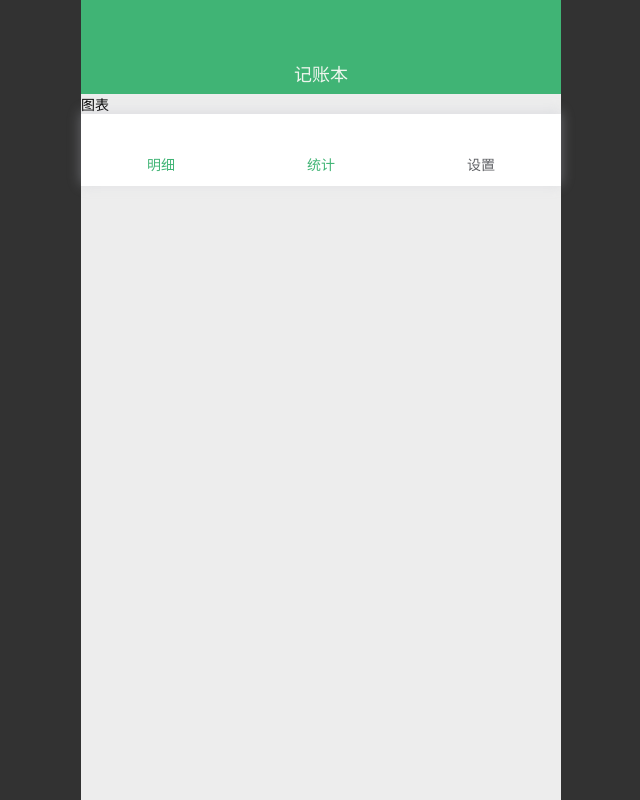
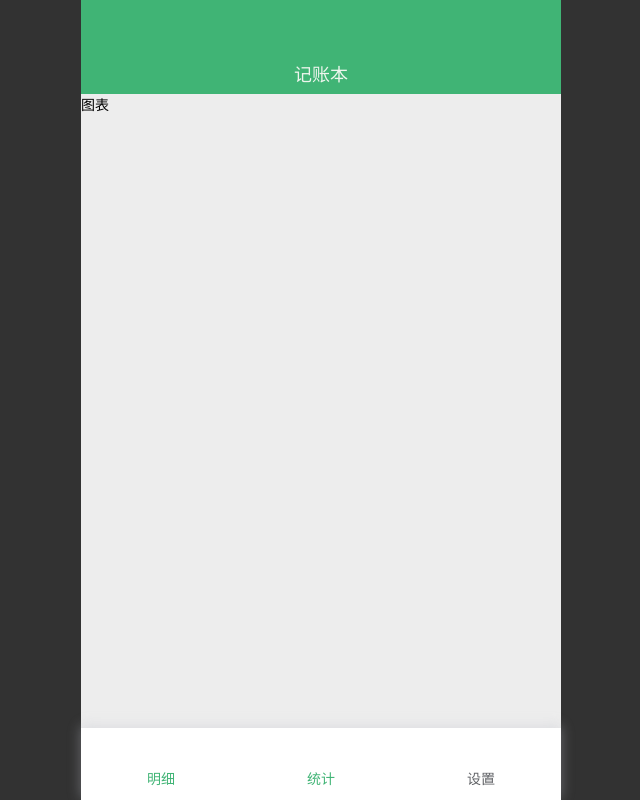
Before and after one commit to haixiangyan/weixin-cash, a React (Create React App) app: page /analysis in a window 1280 px wide. Shown: the whole page, without its empty margins (319-959 px from the left). Built offline with nearby package versions, Linux system fonts and the light colour scheme.

Commit message:
撑开 Analysis 和 Settings 页面

```diff
--- a/src/pages/Analysis.tsx
+++ b/src/pages/Analysis.tsx
@@ -1,10 +1,15 @@
 import * as React from 'react'
 import Layout from '../components/Layout'
+import styled from 'styled-components'
+
+const Main = styled.div`
+  flex-grow: 1;
+`
 
 const Analysis: React.FC = () => {
   return (
     <Layout>
-      <div>图表</div>
+      <Main>图表</Main>
     </Layout>
   )
 }
--- a/src/pages/Settings.tsx
+++ b/src/pages/Settings.tsx
@@ -1,10 +1,15 @@
 import * as React from 'react'
 import Layout from '../components/Layout'
+import styled from 'styled-components'
+
+const Main = styled.div`
+  flex-grow: 1;
+`
 
 const Settings: React.FC = () => {
   return (
     <Layout>
-      <div>设置</div>
+      <Main>设置</Main>
     </Layout>
   )
 }
```
